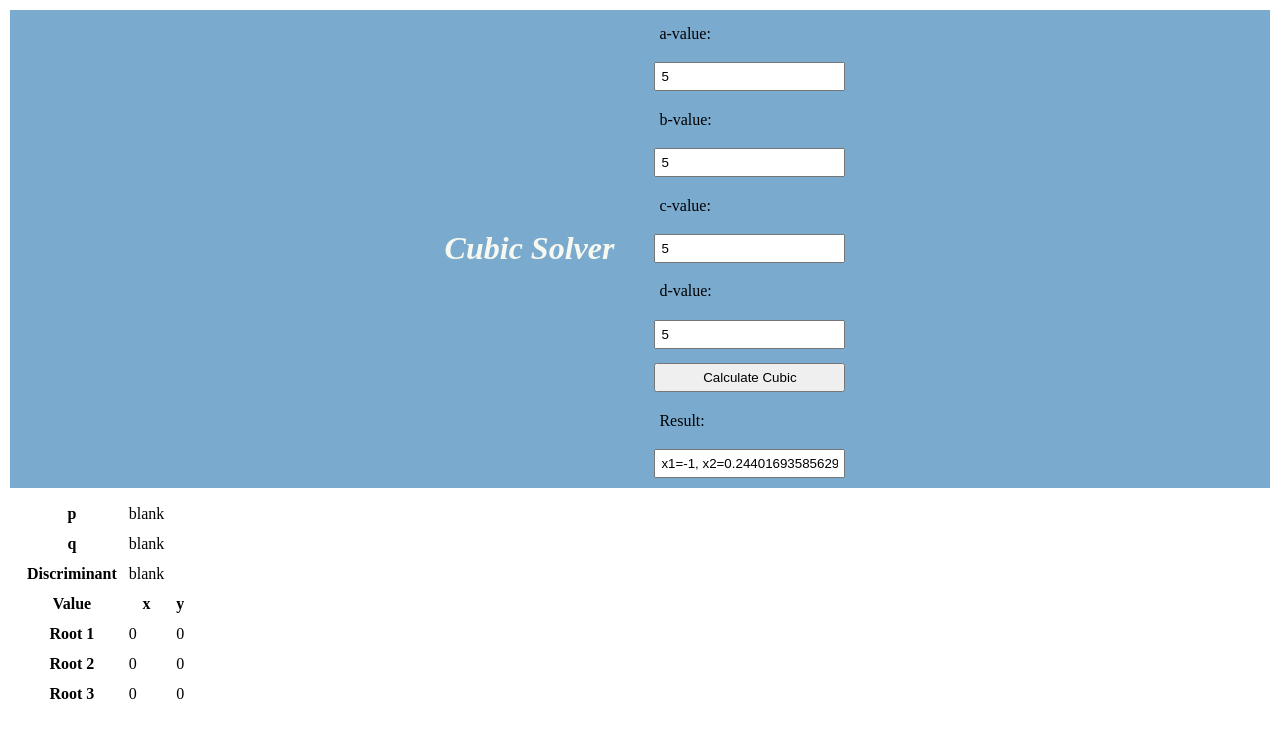
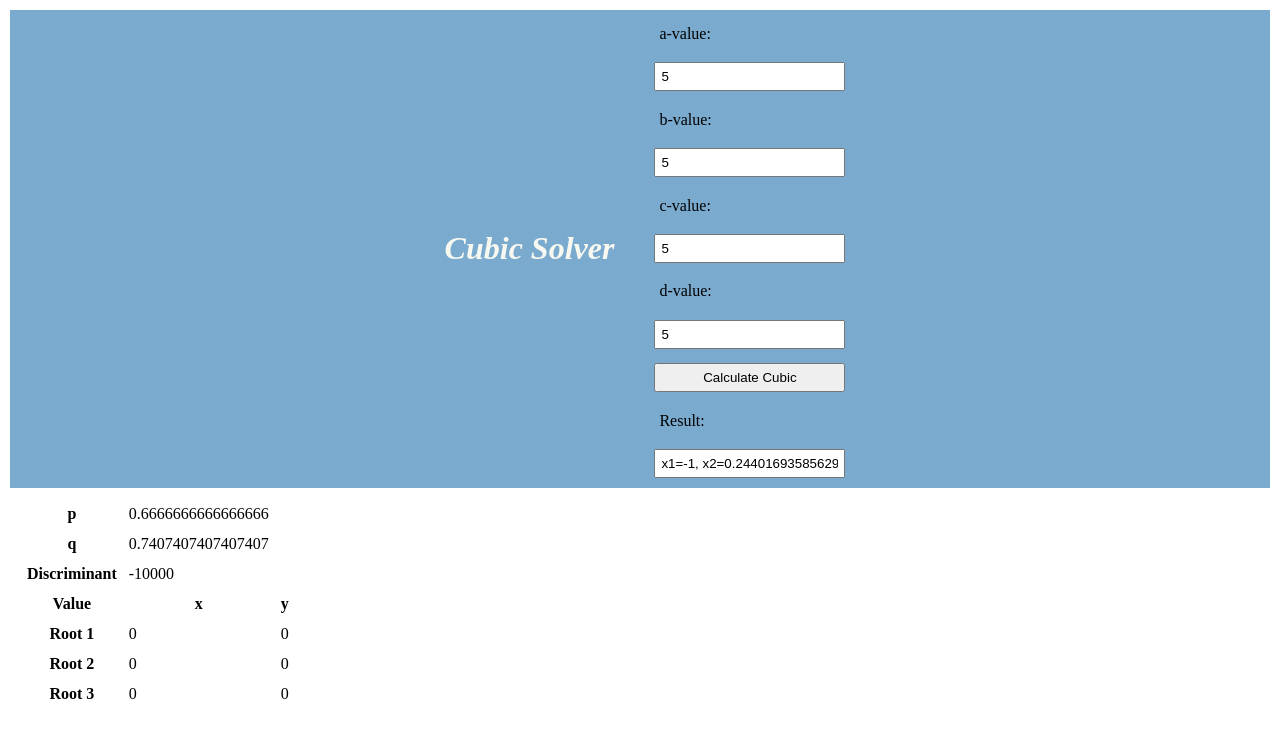
Before and after one commit to Satisficed/Assignment-2-HTML-CSS-and-Vanilla-JS, a website built with Vite: page index.html in a window 1280 px wide. Both pictures are taken after typing "5", "5", "5", "5" into the empty fields and a click on the button "Calculate Cubic". Built offline with nearby package versions, Linux system fonts and the light colour scheme.

Commit message:
table now does change values

```diff
--- a/index.html
+++ b/index.html
@@ -29,15 +29,15 @@
       <table>
         <tr>
           <th>p</th>
-          <td id="p">blank</td>
+          <td id="p">n/a</td>
         </tr>
         <tr>
           <th>q</th>
-          <td id="q">blank</td>
+          <td id="q">n/a</td>
         </tr>
         <tr>
           <th>Discriminant</th>
-          <td id="Discriminant">blank</td>
+          <td id="Discriminant">n/a</td>
         </tr>
         <tr>
           <th>Value</th>
--- a/main.ts
+++ b/main.ts
@@ -33,7 +33,15 @@ form?.addEventListener("submit", (event) => {
 
   // const yCube = -p * y - q;
   // function tryCardano {}
+
+  (document.getElementById("p") as HTMLTableCellElement).textContent = `${p}`;
+  (document.getElementById("q") as HTMLTableCellElement).textContent = `${q}`;
+  (
+    document.getElementById("Discriminant") as HTMLTableCellElement
+  ).textContent = `${discriminant}`;
+
   console.log("Parameters:", { p, q, discriminant });
+
   console.log(a, b, c, d);
 
   if (discriminant > 0) {
@@ -52,9 +60,6 @@ form?.addEventListener("submit", (event) => {
     console.log("Case 2: 3 Real Roots");
     console.log("Discriminant:", discriminant);
     console.log("Parameters:", { p, q, k, theta });
-    console.log(x1, y1);
-    console.log(x2, y2);
-    console.log(x3, y3);
   } else if (discriminant < 0) {
     const CD = (q / 2) ** 2 + (p / 3) ** 2;
     const u = Math.cbrt(
```
